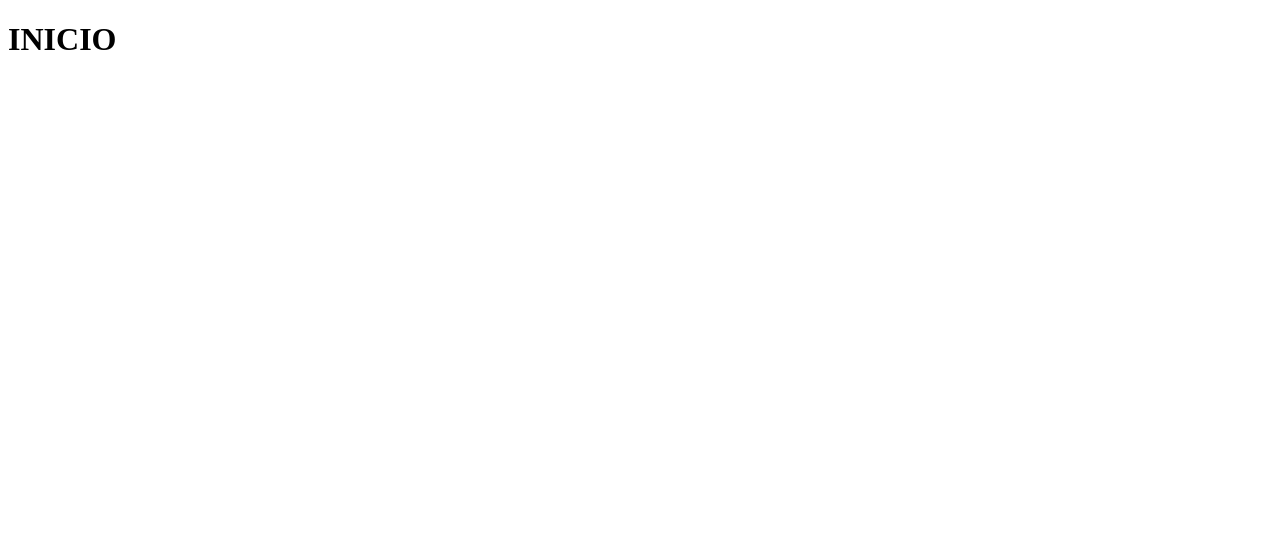
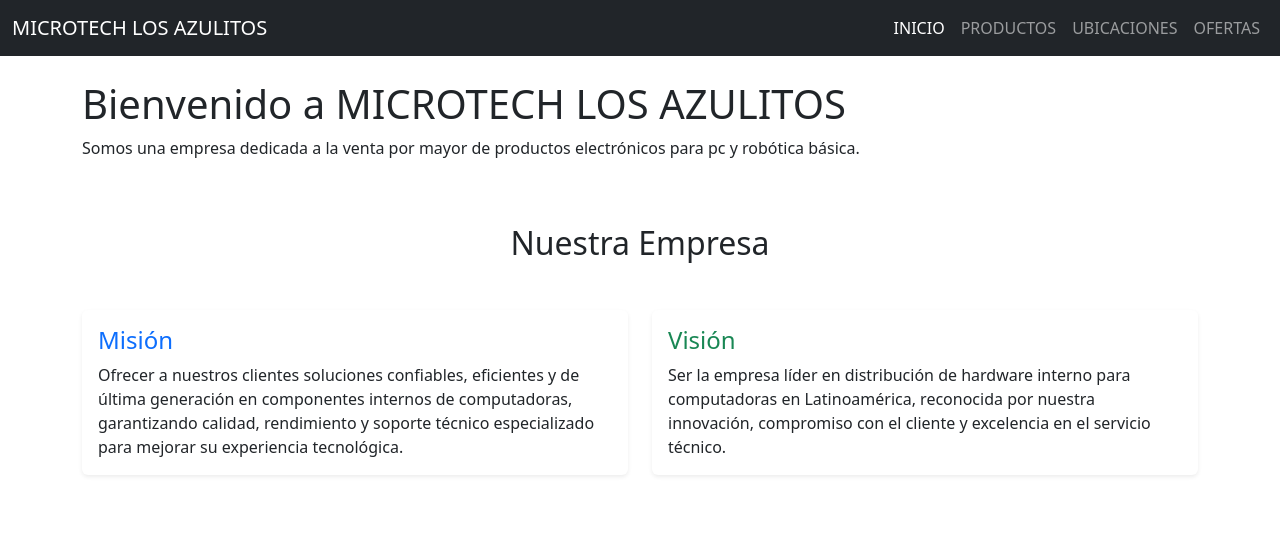
Before and after one commit to luiscotzojay202106073-prog/sitio-colaborativo, a plain HTML site: page index.html in a window 1280 px wide. Drawn offline with nearby package versions, Linux system fonts and the light colour scheme.

Commit message:
Se agregó el menú y la información principal al index.html

```diff
--- a/index.html
+++ b/index.html
@@ -1,11 +1,97 @@
-<!DOCTYPE html>
+<!doctype html>
 <html lang="en">
+
 <head>
-    <meta charset="UTF-8">
-    <meta name="viewport" content="width=device-width, initial-scale=1.0">
+    <meta charset="utf-8">
+    <meta name="viewport" content="width=device-width, initial-scale=1">
     <title>Inicio</title>
+    <link href="https://cdn.jsdelivr.net/npm/bootstrap@5.3.8/dist/css/bootstrap.min.css" rel="stylesheet"
+        integrity="sha384-sRIl4kxILFvY47J16cr9ZwB07vP4J8+LH7qKQnuqkuIAvNWLzeN8tE5YBujZqJLB" crossorigin="anonymous">
 </head>
+
 <body>
-    <h1>INICIO</h1>
+    <nav class="navbar navbar-expand-lg navbar-dark bg-dark">
+        <div class="container-fluid">
+            <a class="navbar-brand" href="index.html">MICROTECH LOS AZULITOS</a>
+
+            <!-- Botón para móviles -->
+            <button class="navbar-toggler" type="button" data-bs-toggle="collapse" data-bs-target="#navbarNav"
+                aria-controls="navbarNav" aria-expanded="false" aria-label="Toggle navigation">
+                <span class="navbar-toggler-icon"></span>
+            </button>
+
+            <!-- Enlaces del menú -->
+            <div class="collapse navbar-collapse" id="navbarNav">
+                <ul class="navbar-nav ms-auto">
+                    <li class="nav-item">
+                        <a class="nav-link active" aria-current="page" href="index.html">INICIO</a>
+                    </li>
+                    <li class="nav-item">
+                        <a class="nav-link" href="productos.html">PRODUCTOS</a>
+                    </li>
+                    <li class="nav-item">
+                        <a class="nav-link" href="ubicaciones.html">UBICACIONES</a>
+                    </li>
+                    <li class="nav-item">
+                        <a class="nav-link" href="ofertas.html">OFERTAS</a>
+                    </li>
+                </ul>
+            </div>
+        </div>
+    </nav>
+
+    <!-- Contenido de la página -->
+    <div class="container mt-4">
+        <h1>Bienvenido a MICROTECH LOS AZULITOS</h1>
+        <p>Somos una empresa dedicada a la venta por mayor de productos electrónicos para pc y robótica básica.</p>
+    </div>
+
+
+    <!-- CONTENEDOR PRINCIPAL -->
+    <div class="container py-5">
+
+        <h2 class="text-center mb-5">Nuestra Empresa</h2>
+
+        <div class="row">
+            <!-- Misión -->
+            <div class="col-md-6 mb-4">
+                <div class="card h-100 shadow-sm border-0">
+                    <div class="card-body">
+                        <h4 class="card-title text-primary">Misión</h4>
+                        <p class="card-text">
+                            Ofrecer a nuestros clientes soluciones confiables, eficientes y de última generación en
+                            componentes internos de computadoras,
+                            garantizando calidad, rendimiento y soporte técnico especializado para mejorar su
+                            experiencia tecnológica.
+                        </p>
+                    </div>
+                </div>
+            </div>
+
+            <!-- Visión -->
+            <div class="col-md-6 mb-4">
+                <div class="card h-100 shadow-sm border-0">
+                    <div class="card-body">
+                        <h4 class="card-title text-success">Visión</h4>
+                        <p class="card-text">
+                            Ser la empresa líder en distribución de hardware interno para computadoras en Latinoamérica,
+                            reconocida por nuestra innovación, compromiso con el cliente y excelencia en el servicio
+                            técnico.
+                        </p>
+                    </div>
+                </div>
+            </div>
+        </div>
+
+    </div>
+
+
+
+
+
+    <script src="https://cdn.jsdelivr.net/npm/bootstrap@5.3.8/dist/js/bootstrap.bundle.min.js"
+        integrity="sha384-FKyoEForCGlyvwx9Hj09JcYn3nv7wiPVlz7YYwJrWVcXK/BmnVDxM+D2scQbITxI"
+        crossorigin="anonymous"></script>
 </body>
+
 </html>
```
